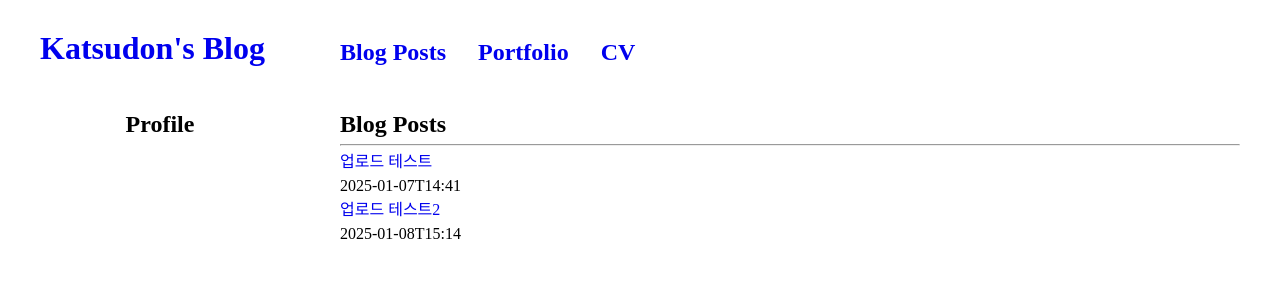
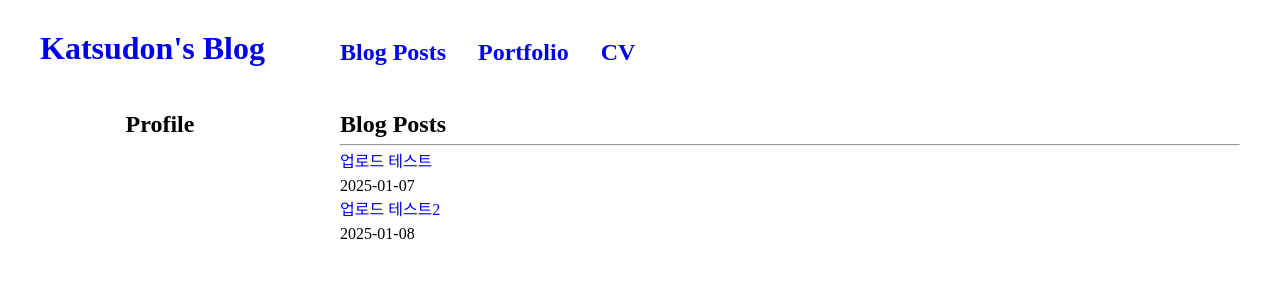
Before and after one commit to gachudon/gachudon.github.io, a React (Create React App) app in the folder my-blog/: page /postList in a window 1280 px wide. Shown: the top 292 px of the page. Built offline with nearby package versions, Linux system fonts and the light colour scheme.

Commit message:
date format updated

```diff
--- a/my-blog/src/components/pages/postList/BlogPosts.jsx
+++ b/my-blog/src/components/pages/postList/BlogPosts.jsx
@@ -18,12 +18,6 @@ import postList from "./postList.json";
  */
 
 function BlogPosts(){
-    // const postList = json.map(json=>
-    //     <div>
-    //         <StyledLink><h3>{json.title}</h3></StyledLink>
-    //         <p>{json.date}</p>
-    //     </div>
-    // )
     return(
         <>
             <h2>Blog Posts</h2>
@@ -32,7 +26,7 @@ function BlogPosts(){
                 return(
                 <div>
                     <StyledLink to="/blogposts" state={{fileName:`${postList.fileName}`}}><h3>{postList.title}</h3></StyledLink>
-                    <p>{postList.date}</p>
+                    <p>{new Date(Date.parse(postList.date)).toISOString().slice(0,10)}</p>
                 </div>
                 );
             })}
```
